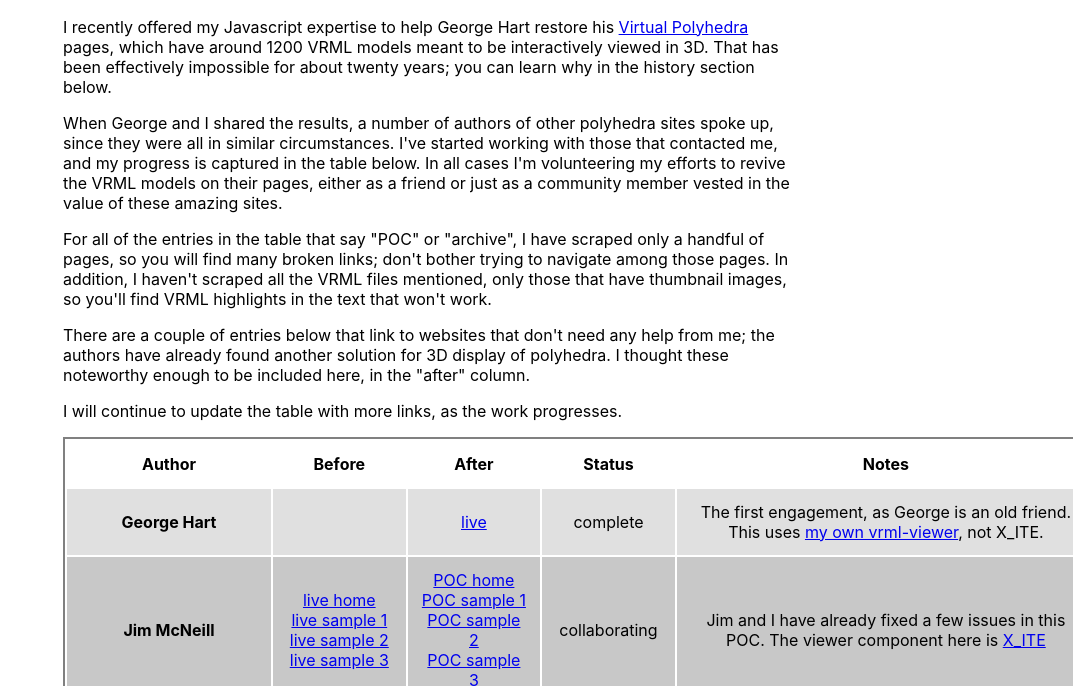
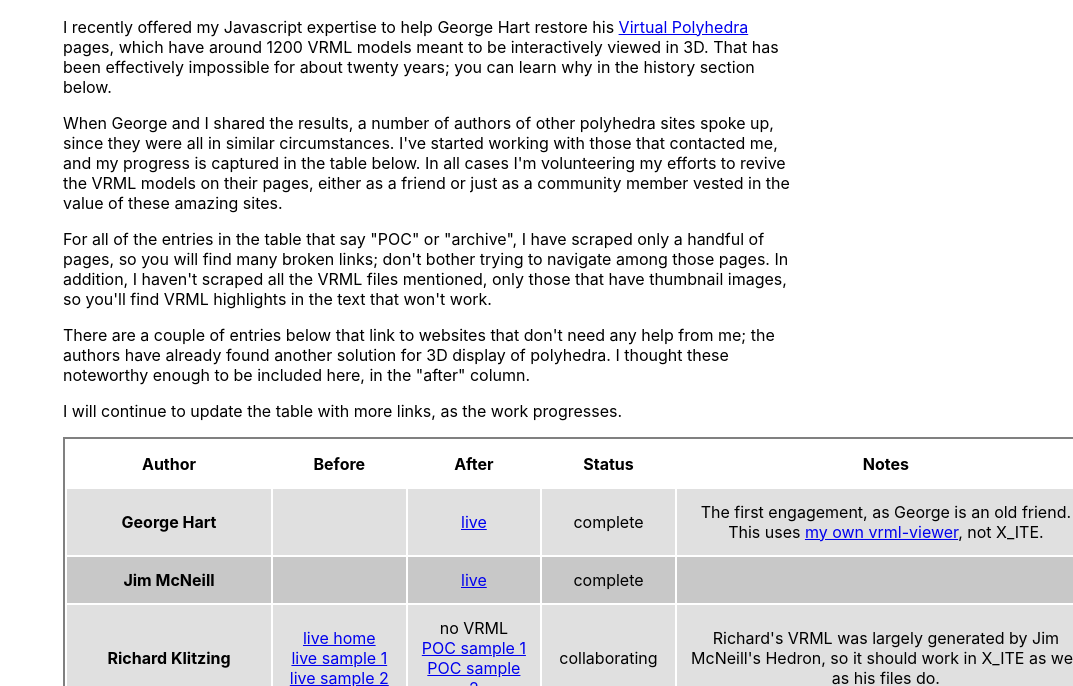
Before and after one commit to vorth/vrml-revival, a plain HTML site: page index.html in a window 1280 px wide. Shown: the part 114-800 px from the top of the page, without its empty margins (207-1280 px from the left). Drawn offline with Linux system fonts and the light colour scheme.

Commit message:
Recorded status for jim-mcneill as complete

```diff
--- a/index.html
+++ b/index.html
@@ -88,41 +88,12 @@
             <tr>
               <th scope="row">Jim McNeill</th>
               <td>
-                <ul>
-                  <li>
-                    <a href="https://www.orchidpalms.com/polyhedra/index.html" target="_blank" rel="noopener noreferrer">live home</a>
-                  </li>
-                  <li>
-                    <a href="https://www.orchidpalms.com/polyhedra/rhombic/isohedral_rhombihedra.htm" target="_blank" rel="noopener noreferrer">live sample 1</a>
-                  </li>
-                  <li>
-                    <a href="https://www.orchidpalms.com/polyhedra/segmentochora/segmentochora.htm" target="_blank" rel="noopener noreferrer">live sample 2</a>
-                  </li>
-                  <li>
-                    <a href="https://www.orchidpalms.com/polyhedra/uniform/twisters/twisters.htm" target="_blank" rel="noopener noreferrer">live sample 3</a>
-                  </li>
-                </ul>
               </td>
               <td>
-                <ul>
-                  <li>
-                    <a href="./jim-mcneill/" target="_blank" rel="noopener noreferrer">POC home</a>
-                  </li>
-                  <li>
-                    <a href="./jim-mcneill/rhombic/isohedral_rhombihedra.htm" target="_blank" rel="noopener noreferrer">POC sample 1</a>
-                  </li>
-                  <li>
-                    <a href="./jim-mcneill/segmentochora/segmentochora.htm" target="_blank" rel="noopener noreferrer">POC sample 2</a>
-                  </li>
-                  <li>
-                    <a href="./jim-mcneill/uniform/twisters/twisters.htm" target="_blank" rel="noopener noreferrer">POC sample 3</a>
-                  </li>
-                </ul>
+                <a href="https://www.orchidpalms.com/polyhedra/index.html" target="_blank" rel="noopener noreferrer">live</a>
               </td>
-              <td>collaborating</td>
+              <td>complete</td>
               <td>
-                Jim and I have already fixed a few issues in this POC.  The viewer component here is
-                <a href="https://create3000.github.io/x_ite/" target="_blank" rel="noopener noreferrer">X_ITE</a>
               </td>
             </tr>
             <tr>
```
